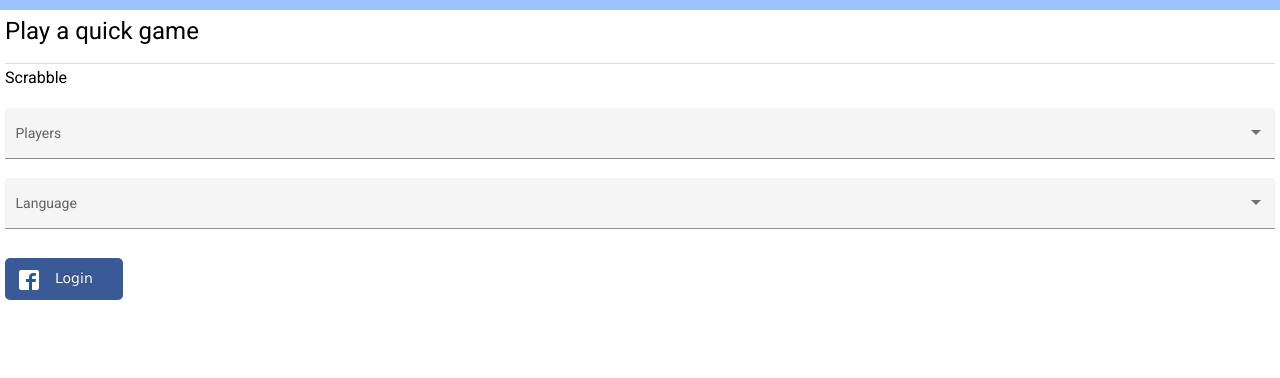
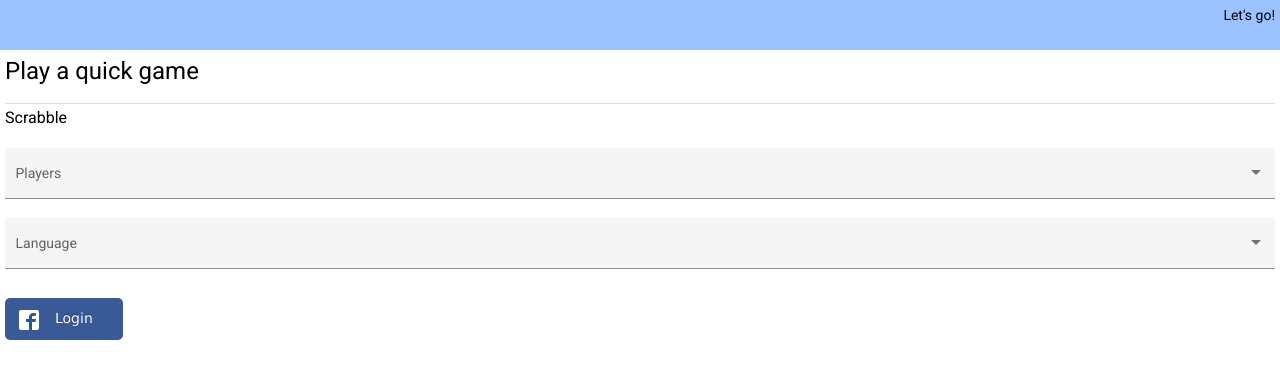
Before and after one commit to YouJinTou/vocabrace, an Angular app in the folder ui/: page / in a window 1280 px wide. Shown: the top 378 px of the page. Built offline with nearby package versions, Linux system fonts and the light colour scheme.

Commit message:
Added an anonymous greeting.

```diff
--- a/ui/src/app/components/header/header.component.css
+++ b/ui/src/app/components/header/header.component.css
@@ -2,4 +2,5 @@
     padding: 5px;
     text-align: right;
     background-color: rgb(153, 194, 255);
+    height: 5vh;
 }
--- a/ui/src/app/components/header/header.component.ts
+++ b/ui/src/app/components/header/header.component.ts
@@ -13,6 +13,6 @@
 
   ngOnInit(): void {
     this.userStatusService.user$.subscribe(
-      u => this.greeting = u.loggedIn ? `Let's go, ${u.name}` : '');
+      u => this.greeting = u.loggedIn ? `Let's go, ${u.name}` : "Let's go!");
   }
 }
```
